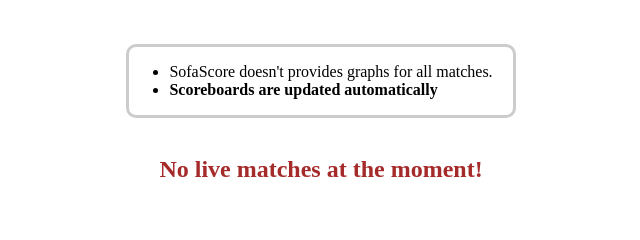
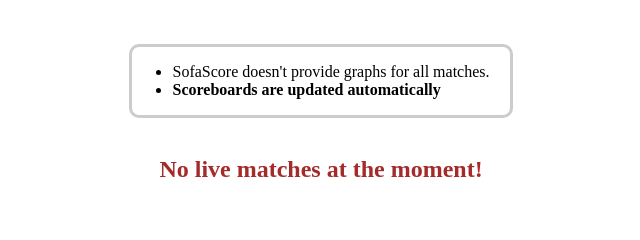
Before and after one commit to GabrielVelasco/BET-Attack-Momentum, a website: page index.html in a window 1280 px wide. Shown: the top 240 px of the page, 319-959 px from the left. Drawn offline with nearby package versions, Linux system fonts and the light colour scheme; no server answers.

Commit message:
Fix msg...

```diff
--- a/index.html
+++ b/index.html
@@ -30,7 +30,7 @@
     <div class="obs">
         <div>
             <ul>
-                <li>SofaScore doesn't provides graphs for all matches.</li>
+                <li>SofaScore doesn't provide graphs for all matches.</li>
                 <li><b>Scoreboards are updated automatically</b></li>
             </ul>
         </div>
```
